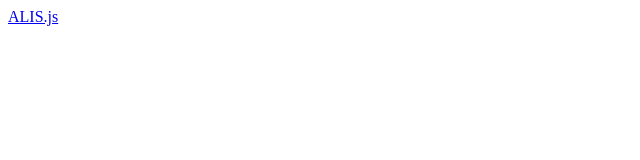
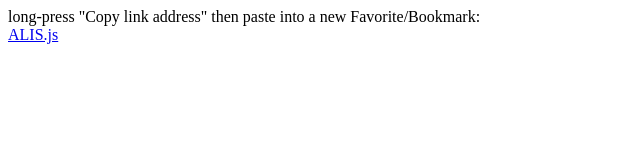
Before and after one commit to DarrenSem/alis, a plain HTML site: page index.html in a window 1280 px wide. Shown: the whole page, without its empty margins (0-640 px from the left). Drawn offline with Linux system fonts and the light colour scheme.

Commit message:
Modify ALIS.js link and add bookmark instructions
Updated the link to ALIS.js and added instructions for bookmarking.

```diff
--- a/index.html
+++ b/index.html
@@ -3,6 +3,8 @@
     <title>ALIS.js - link to add as Favorite.html</title>
   </head>
   <body>
-    <a href='javascript:var n = /Neutral|Unsure/; document.querySelectorAll("input[type=\"radio\"]").forEach( r => r.parentElement.innerText.match(n) && r.click() )'>ALIS.js<a>
- </body>
+    <p>long-press "Copy link address" then paste into a new Favorite/Bookmark:<br />
+      <a href='javascript:var n = /Neutral|Unsure/; document.querySelectorAll("input[type=\"radio\"]").forEach( r => r.parentElement.innerText.match(n) && r.click() )'>ALIS.js</a>
+      </p>
+    </body>
 </html>
```
